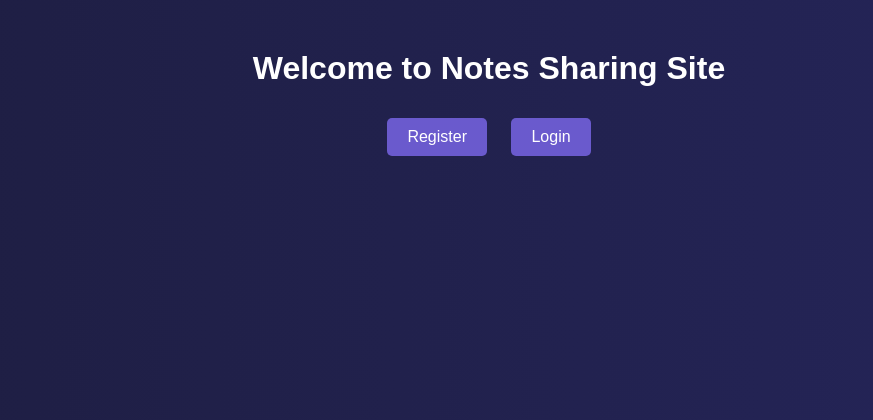
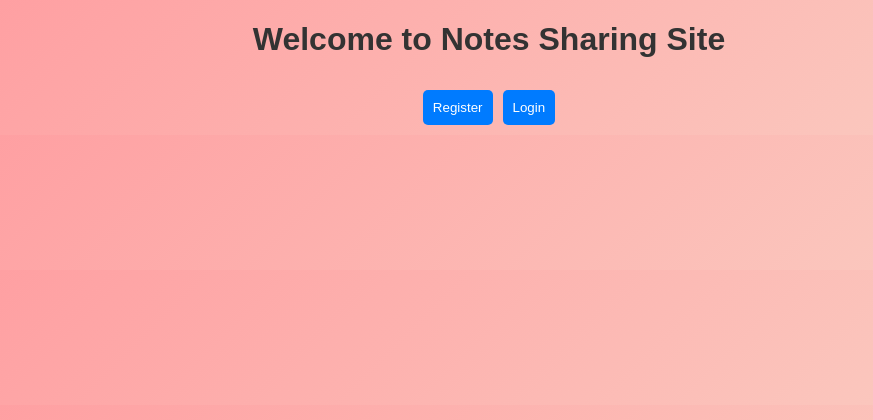
Before and after one commit to samudhan2008/Notes-Sharing-Site-Test, a Flask app: page / in a window 1280 px wide. Shown: the top 420 px of the page, without its empty margins (151-1024 px from the left). Run offline with Flask 3, Linux system fonts and the light colour scheme; some libraries are stand-ins or nearby versions.

Commit message:
Update styles.css

```diff
--- a/static/css/styles.css
+++ b/static/css/styles.css
@@ -1,30 +1,55 @@
 body {
+    font-family: Arial, sans-serif;
+    background: linear-gradient(135deg, #ff9a9e, #fad0c4);
     text-align: center;
-    background: linear-gradient(to right, #1e1e42, #25255a);
-    color: white;
-    font-family: Arial, sans-serif;
+    margin: 0;
+    padding: 0;
 }
 
-h1 {
-    margin-top: 50px;
+.container {
+    width: 100%;
+    max-width: 400px;
+    background: white;
+    padding: 20px;
+    margin: 50px auto;
+    border-radius: 10px;
+    box-shadow: 0 4px 10px rgba(0, 0, 0, 0.1);
+}
+
+h1, h2 {
+    color: #333;
+}
+
+form {
+    display: flex;
+    flex-direction: column;
+}
+
+input {
+    margin: 10px 0;
+    padding: 10px;
+    border: 1px solid #ccc;
+    border-radius: 5px;
+}
+
+.btn {
+    background: #007bff;
+    color: white;
+    padding: 10px;
+    border: none;
+    border-radius: 5px;
+    cursor: pointer;
+    text-decoration: none;
+    display: inline-block;
+    margin: 10px 0;
+}
+
+.btn:hover {
+    background: #0056b3;
 }
 
 .button-container {
-    margin-top: 20px;
+    display: flex;
+    justify-content: center;
+    gap: 10px;
 }
-
-.btn {
-    background-color: #6a5acd;
-    color: white;
-    border: none;
-    padding: 10px 20px;
-    margin: 10px;
-    font-size: 16px;
-    cursor: pointer;
-    border-radius: 5px;
-    transition: 0.3s;
-}
-
-.btn:hover {
-    background-color: #483d8b;
-}
```
